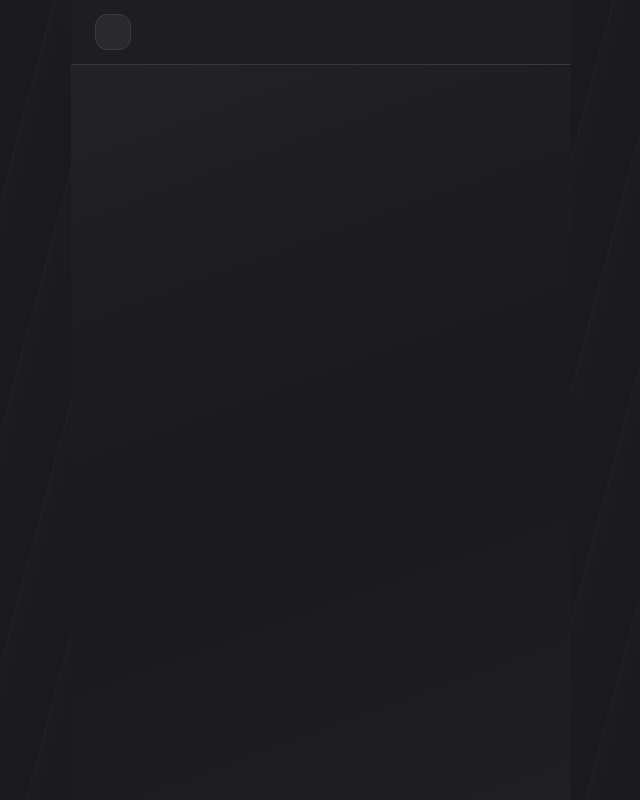
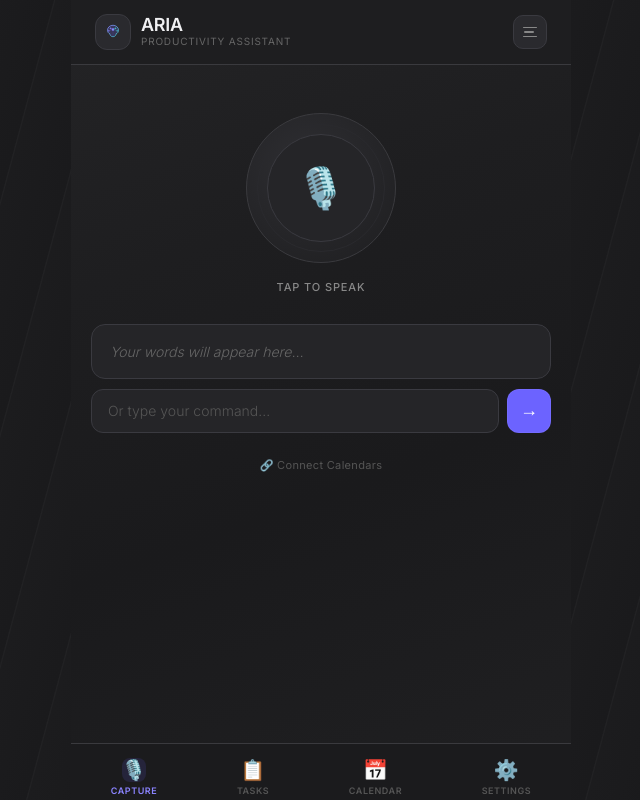
Before and after one commit to kclose23/aria-assistant, a website: page public/index.html in a window 1280 px wide. Shown: the whole page, without its empty margins (319-959 px from the left). Drawn offline with Linux system fonts and the light colour scheme.

Commit message:
Update index.html

```diff
--- a/public/index.html
+++ b/public/index.html
@@ -29,4 +29,88 @@
                   <stop offset="100%" stop-color="#3ecfcf"/>
                 </linearGradient>
               </defs>
-              <path d="M36 14 C26 14 18 21 18 30 C18 36 21 40 26 42 C26
+              <path d="M36 14 C26 14 18 21 18 30 C18 36 21 40 26 42 C26 46 29 50 33 51 L36 51 L39 51 C43 50 46 46 46 42 C51 40 54 36 54 30 C54 21 46 14 36 14 Z" fill="#6c63ff" fill-opacity="0.2" stroke="url(#lg1)" stroke-width="2.5"/>
+              <line x1="36" y1="14" x2="36" y2="51" stroke="#6c63ff" stroke-width="1.5" stroke-opacity="0.25"/>
+              <circle cx="28" cy="24" r="3" fill="#8b84ff" fill-opacity="0.8"/>
+              <circle cx="44" cy="24" r="3" fill="#3ecfcf" fill-opacity="0.8"/>
+              <circle cx="22" cy="32" r="3" fill="#8b84ff" fill-opacity="0.6"/>
+              <circle cx="50" cy="32" r="3" fill="#3ecfcf" fill-opacity="0.6"/>
+              <circle cx="36" cy="28" r="4" fill="#8b84ff"/>
+              <line x1="28" y1="24" x2="36" y2="28" stroke="#8b84ff" stroke-width="1.5" stroke-opacity="0.5"/>
+              <line x1="44" y1="24" x2="36" y2="28" stroke="#3ecfcf" stroke-width="1.5" stroke-opacity="0.5"/>
+              <line x1="22" y1="32" x2="36" y2="28" stroke="#8b84ff" stroke-width="1.5" stroke-opacity="0.35"/>
+              <line x1="50" y1="32" x2="36" y2="28" stroke="#3ecfcf" stroke-width="1.5" stroke-opacity="0.35"/>
+            </svg>
+          </div>
+          <div class="logo-text-wrap">
+            <span class="logo-name">ARIA</span>
+            <span class="logo-sub">Productivity Assistant</span>
+          </div>
+        </div>
+        <button class="icon-btn" id="settingsBtn" aria-label="Settings">
+          <span class="menu-line"></span>
+          <span class="menu-line short"></span>
+          <span class="menu-line"></span>
+        </button>
+      </div>
+    </header>
+
+    <main class="main">
+      <div class="mic-section">
+        <div class="mic-ring-outer">
+          <div class="mic-ring-inner">
+            <button class="mic-btn" id="micBtn" aria-label="Tap to speak">🎙️</button>
+          </div>
+        </div>
+        <p class="mic-label" id="micStatus">Tap to speak</p>
+      </div>
+
+      <div class="transcript-box">
+        <p id="transcriptText">Your words will appear here...</p>
+      </div>
+
+      <div class="input-row">
+        <input type="text" id="manualInput" placeholder="Or type your command..." autocomplete="off" />
+        <button class="send-btn" id="manualSubmit" aria-label="Send">→</button>
+      </div>
+
+      <div class="result-card hidden" id="resultBox">
+        <div class="result-tag" id="resultTag">📋 ARIA</div>
+        <p id="resultText"></p>
+        <div id="calendarLinkBox" class="hidden">
+          <a id="calendarLink" href="#" target="_blank" class="calendar-link">View in Google Calendar →</a>
+        </div>
+        <div class="action-row">
+          <button class="btn-confirm" id="confirmBtn">Looks Good</button>
+          <button class="btn-redo" id="redoBtn">Try Again</button>
+        </div>
+      </div>
+
+      <div id="emailDraftBox" class="email-draft-box hidden"></div>
+
+      <a href="/connect.html" class="connect-link">🔗 Connect Calendars</a>
+    </main>
+
+    <nav class="bottom-nav">
+      <button class="nav-item active" id="navCapture">
+        <span class="nav-icon">🎙️</span>
+        <span>Capture</span>
+      </button>
+      <button class="nav-item" id="navTasks">
+        <span class="nav-icon">📋</span>
+        <span>Tasks</span>
+      </button>
+      <button class="nav-item" id="navCalendar">
+        <span class="nav-icon">📅</span>
+        <span>Calendar</span>
+      </button>
+      <button class="nav-item" id="navSettings">
+        <span class="nav-icon">⚙️</span>
+        <span>Settings</span>
+      </button>
+    </nav>
+
+  </div>
+  <script src="script.js"></script>
+</body>
+</html>
```
